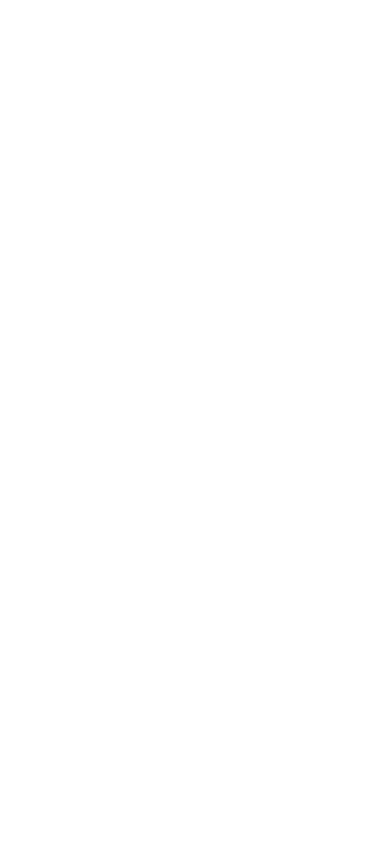
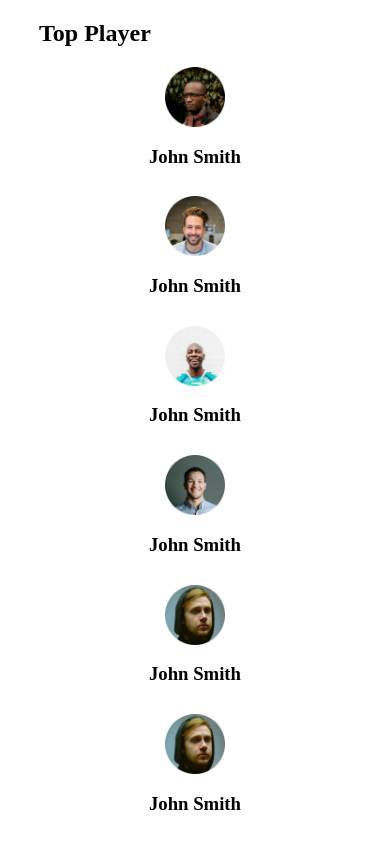
Before and after one commit to Zihad07/Idea, a plain HTML site: page index.html in a window 390 px wide. Drawn offline with Linux system fonts and the light colour scheme.

Commit message:
added Top-player secetion and added responsive_device style file.

```diff
--- a/index.html
+++ b/index.html
@@ -5,8 +5,44 @@
     <meta name="viewport" content="width=device-width, initial-scale=1.0">
     <title>Idea</title>
     <link rel="stylesheet" href="style.css">
+    <link rel="stylesheet" href="./responsive_device.css">
 </head>
 <body>
 
+    <header></header>
+
+    <main>
+        <section>
+            <h1 class="section-title">Top Player</h1>
+
+            <div class="top-players">
+                <div class="player">
+                    <img class="player-img" src="./Image/Ellipse-1.png" alt="">
+                    <h3 class="player-name">John Smith</h3>
+                </div>
+                <div class="player">
+                    <img class="player-img" src="./Image/Ellipse-2.png" alt="">
+                    <h3 class="player-name">John Smith</h3>
+                </div>
+                <div class="player">
+                    <img class="player-img" src="./Image/Ellipse-3.png" alt="">
+                    <h3 class="player-name">John Smith</h3>
+                </div>
+                <div class="player">
+                    <img class="player-img" src="./Image/Ellipse-4.png" alt="">
+                    <h3 class="player-name">John Smith</h3>
+                </div>
+                <div class="player">
+                    <img class="player-img" src="./Image/Ellipse-5.png" alt="">
+                    <h3 class="player-name">John Smith</h3>
+                </div>
+                <div class="player">
+                    <img class="player-img" src="./Image/Ellipse-5.png" alt="">
+                    <h3 class="player-name">John Smith</h3>
+                </div>
+            </div>
+        </section>
+    </main>
+
 </body>
 </html>
--- /dev/null
+++ b/responsive_device.css
@@ -0,0 +1,27 @@
+
+@media (max-width: 750px) {
+    .top-players {
+
+        grid-template-columns: repeat(2,1fr);
+        grid-gap: 15px;
+
+
+    }
+}
+@media (max-width: 500px) {
+    .top-players {
+
+        grid-template-columns: repeat(1,1fr);
+        grid-gap: 10px;
+
+
+    }
+
+    .player {
+        flex-direction: column;
+    }
+
+    .player-img {
+        margin-right: 0;
+    }
+}
--- a/style.css
+++ b/style.css
@@ -0,0 +1,35 @@
+body {
+    margin: 0;
+    padding: 0;
+}
+
+main {
+    width: 1200px;
+    max-width: 80%;
+    margin: 0 auto;
+}
+
+.player-img {
+    height: 60px;
+    width: 60px;
+    margin-right: 20px;
+}
+
+.top-players {
+    display: grid;
+    grid-template-columns: repeat(3,1fr);
+    grid-gap: 30px;
+
+
+}
+
+.player {
+    display: flex;
+    /* justify-content: center; */
+    align-items: center;
+    /* margin-bottom: 20px; */
+}
+
+.player-name {
+
+}
```
